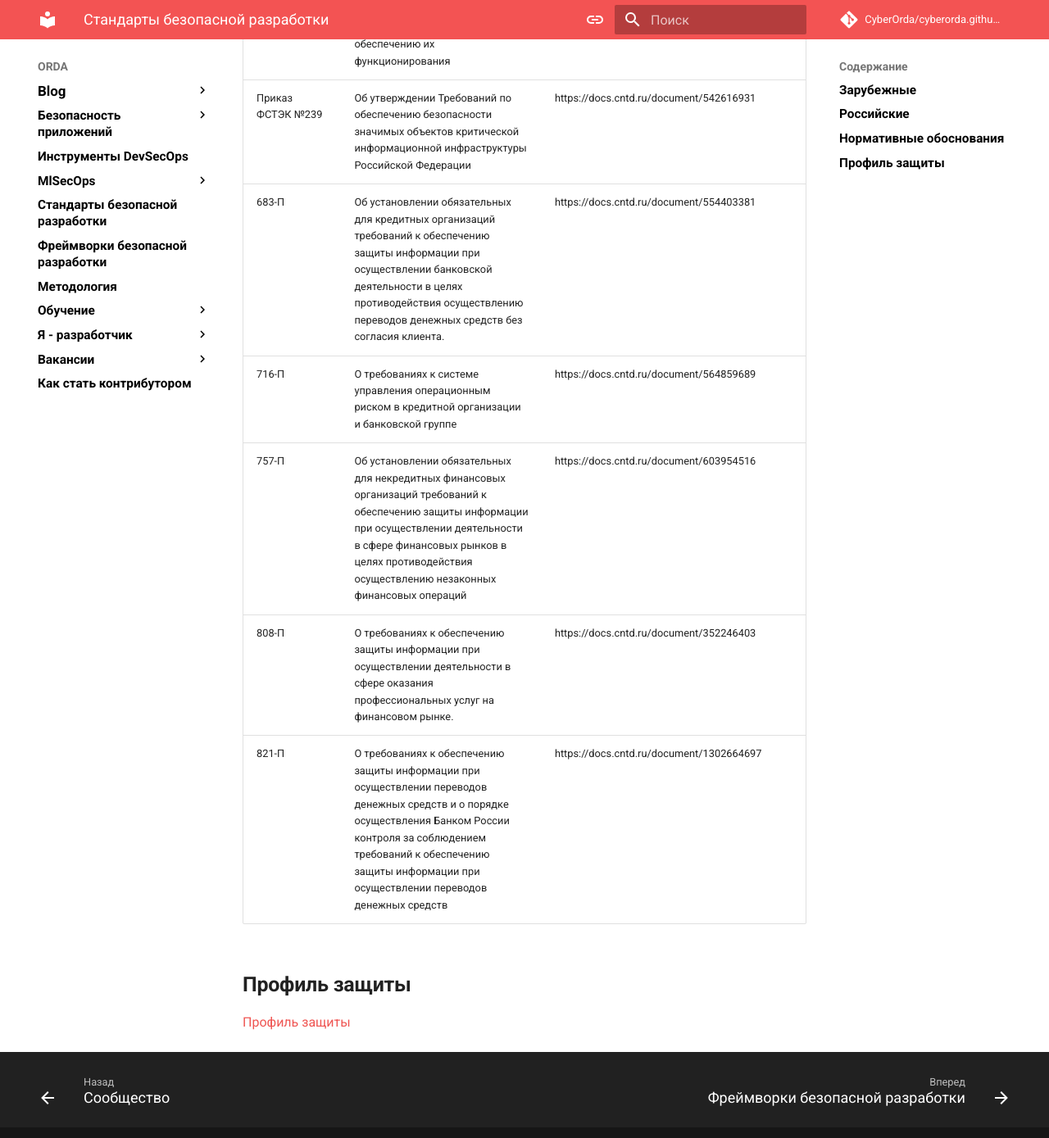
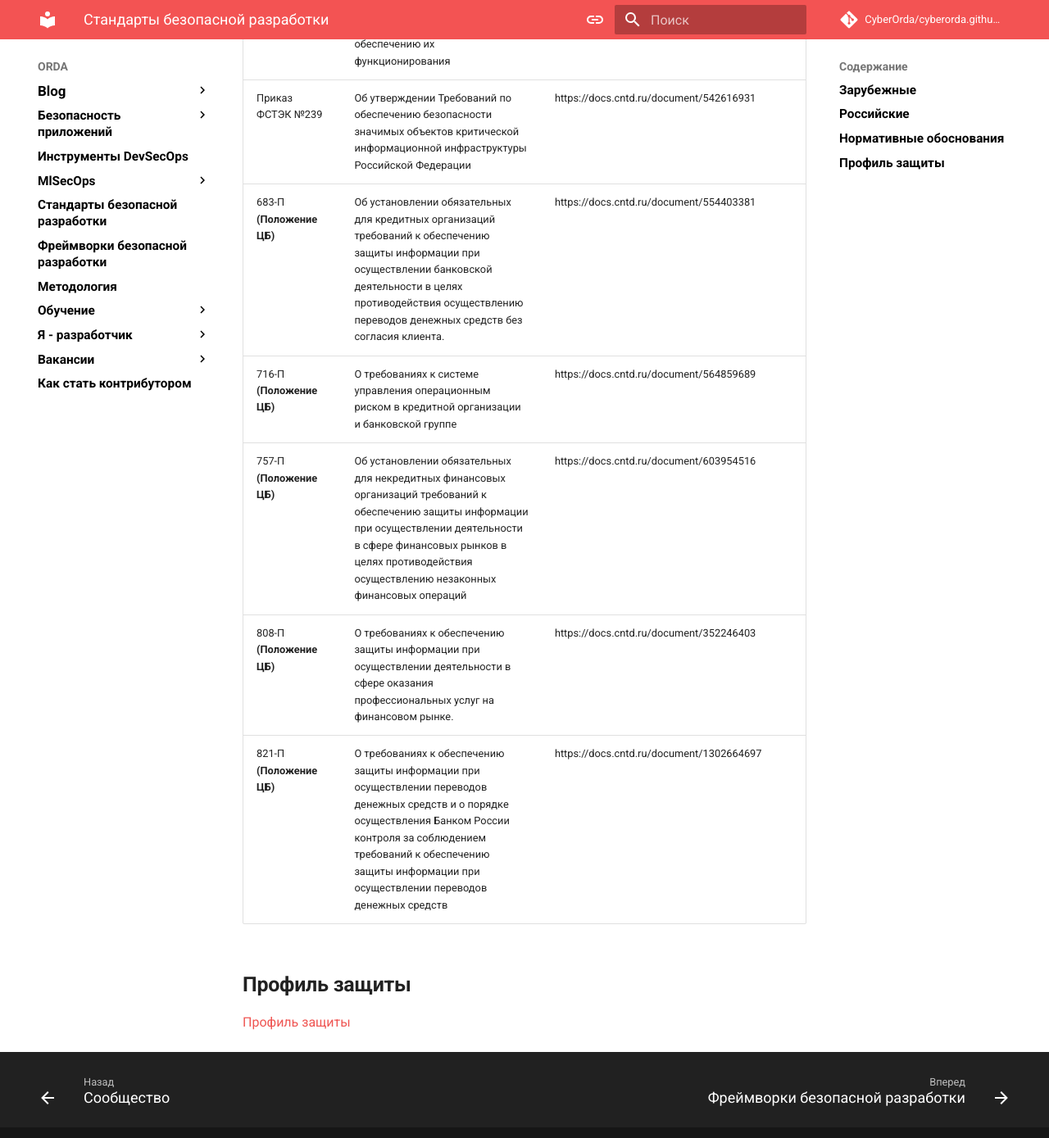
Before and after one commit to CyberOrda/cyberorda.github.io, an MkDocs documentation site: the page built from docs/standards.md, in a window 1280 px wide and 1400 px high, scrolled down 2911 px. Shown: the top 1389 px of the window at 82% size. Built offline with MkDocs 1.6.1 and Material for MkDocs 9.7.7, drawn with Linux system fonts in a browser that asks for light colours; comment, search, counter and statistics services are not loaded.

Commit message:
add new standarts

```diff
--- a/docs/standards.md
+++ b/docs/standards.md
@@ -51,11 +51,11 @@ tags:
 | Приказ ФСТЭК №118 | Требования по безопасности информации к средствам контейнеризации | https://fstec.ru/dokumenty/vse-dokumenty/spetsialnye-normativnye-dokumenty/trebovaniya-po-bezopasnosti-informatsii-utverzhdeny-prikazom-fstek-rossii-ot-4-iyulya-2022-g-n-118?ysclid=m0ghufhlf5592851885 |
 | Приказ ФСТЭК №235 | Об утверждении Требований к созданию систем безопасности значимых объектов критической информационной инфраструктуры Российской Федерации и обеспечению их функционирования | https://docs.cntd.ru/document/542615513 |
 | Приказ ФСТЭК №239 | Об утверждении Требований по обеспечению безопасности значимых объектов критической информационной инфраструктуры Российской Федерации | https://docs.cntd.ru/document/542616931 |
-| 683-П | Об установлении обязательных для кредитных организаций требований к обеспечению защиты информации при осуществлении банковской деятельности в целях противодействия осуществлению переводов денежных средств без согласия клиента. | https://docs.cntd.ru/document/554403381 |
-| 716-П | О требованиях к системе управления операционным риском в кредитной организации и банковской группе | https://docs.cntd.ru/document/564859689 |
-| 757-П | Об установлении обязательных для некредитных финансовых организаций требований к обеспечению защиты информации при осуществлении деятельности в сфере финансовых рынков в целях противодействия осуществлению незаконных финансовых операций | https://docs.cntd.ru/document/603954516 |
-| 808-П | О требованиях к обеспечению защиты информации при осуществлении деятельности в сфере оказания профессиональных услуг на финансовом рынке. | https://docs.cntd.ru/document/352246403 |
-| 821-П | О требованиях к обеспечению защиты информации при осуществлении переводов денежных средств и о порядке осуществления Банком России контроля за соблюдением требований к обеспечению защиты информации при осуществлении переводов денежных средств | https://docs.cntd.ru/document/1302664697 |
+| 683-П **(Положение ЦБ)** | Об установлении обязательных для кредитных организаций требований к обеспечению защиты информации при осуществлении банковской деятельности в целях противодействия осуществлению переводов денежных средств без согласия клиента. | https://docs.cntd.ru/document/554403381 |
+| 716-П **(Положение ЦБ)** | О требованиях к системе управления операционным риском в кредитной организации и банковской группе | https://docs.cntd.ru/document/564859689 |
+| 757-П **(Положение ЦБ)** | Об установлении обязательных для некредитных финансовых организаций требований к обеспечению защиты информации при осуществлении деятельности в сфере финансовых рынков в целях противодействия осуществлению незаконных финансовых операций | https://docs.cntd.ru/document/603954516 |
+| 808-П **(Положение ЦБ)** | О требованиях к обеспечению защиты информации при осуществлении деятельности в сфере оказания профессиональных услуг на финансовом рынке. | https://docs.cntd.ru/document/352246403 |
+| 821-П **(Положение ЦБ)** | О требованиях к обеспечению защиты информации при осуществлении переводов денежных средств и о порядке осуществления Банком России контроля за соблюдением требований к обеспечению защиты информации при осуществлении переводов денежных средств | https://docs.cntd.ru/document/1302664697 |
 
 
 
```
